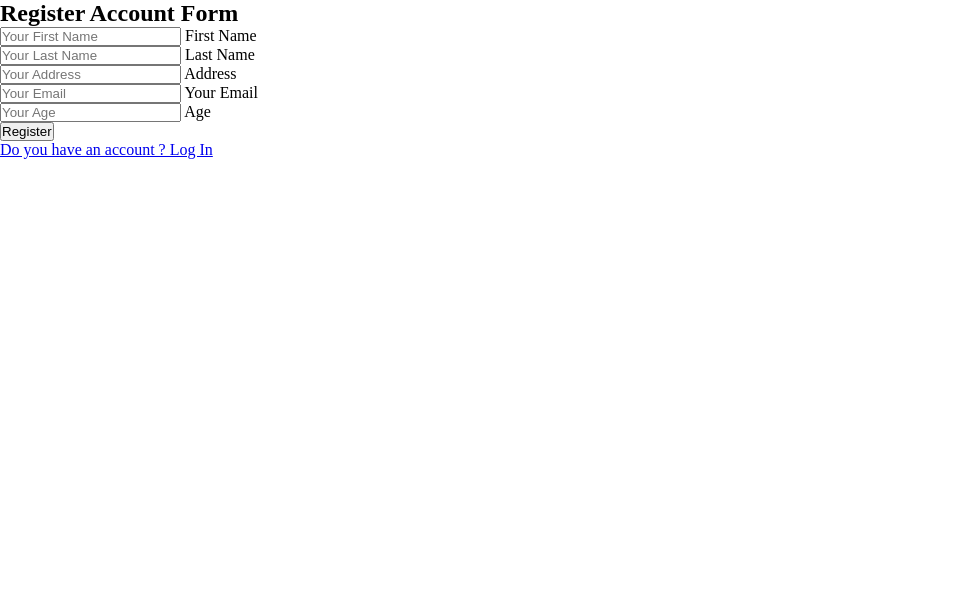
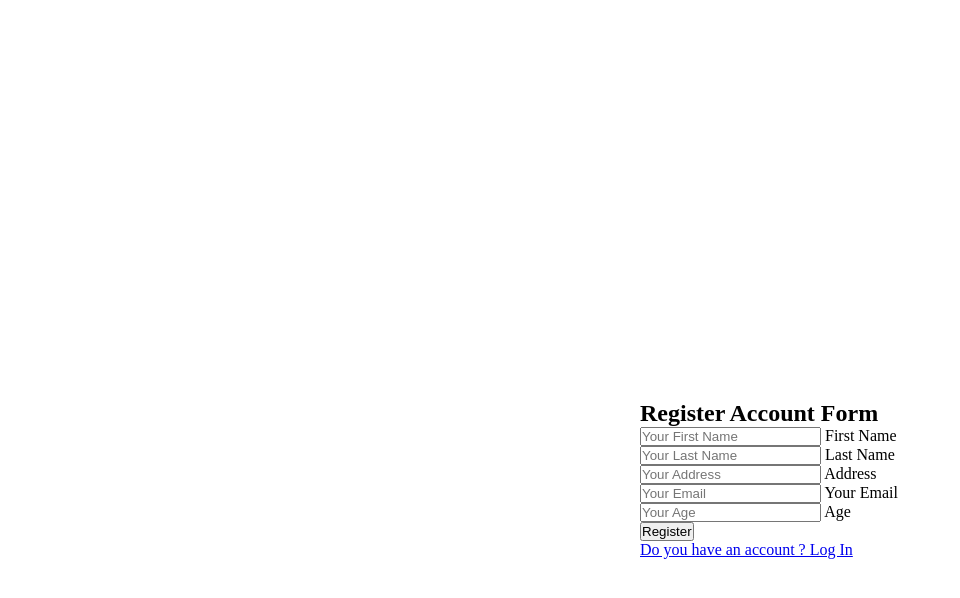
Before and after one commit to cbimpomg/Attendance-System-App, a plain HTML site: page HTML/Registration.html in a window 1280 px wide. Shown: the whole page, without its empty margins (0-960 px from the left). Drawn offline with Linux system fonts and the light colour scheme.

Commit message:
create Registeration css

```diff
--- /dev/null
+++ b/CSS/Registeration.css
@@ -0,0 +1,10 @@
+*{
+    margin: 0;
+    padding: 0;
+  }
+  .form-content {
+  position: fixed;
+  top: 50vh;
+  left: 50vw;
+
+}
--- a/HTML/registration.html
+++ b/HTML/Registration.html
@@ -6,12 +6,10 @@
 
 
     <meta name="viewport" content="width=device-width, initial-scale=1">
+	<link rel="stylesheet" href="../CSS/Registeration.css">
 </head>
 <style>
-	*{
-	  margin: 0;
-	  padding: 0;
-	}
+
 </style>
 <body >
 	<div class="form-content">
```
